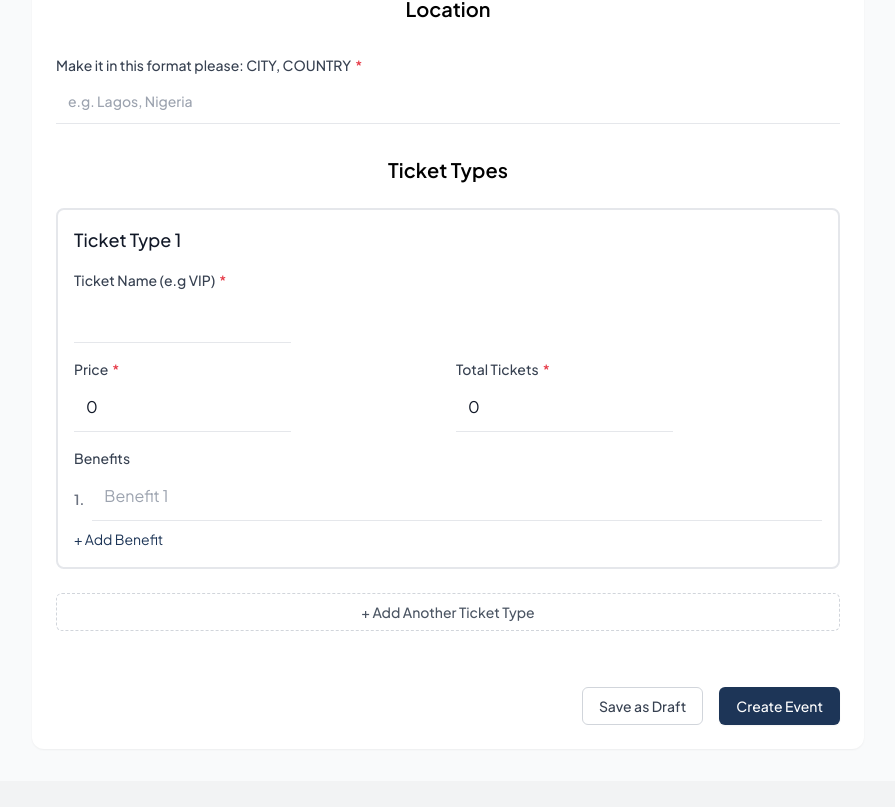
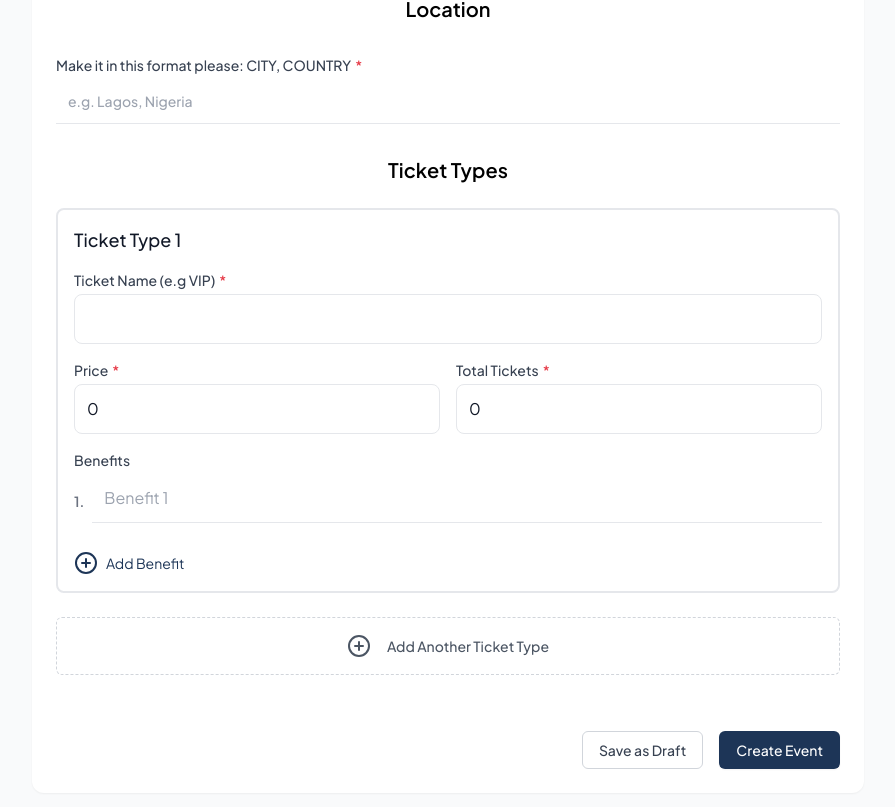
Before and after one commit to lukacera/sofa, a Next.js app: page /create-event in a window 1280 px wide. Shown: the part 759-1566 px from the top of the page, without its empty margins (192-1087 px from the left). Before the commit the page ends 1540 px from the top, so only its background shows below. Built offline with nearby package versions, Linux system fonts and the light colour scheme; no server answers.

Commit message:
Update tickets form comp

```diff
--- a/app/components/CreateEventComponents/TicketsForm.tsx
+++ b/app/components/CreateEventComponents/TicketsForm.tsx
@@ -1,4 +1,4 @@
-import { Trash } from 'lucide-react';
+import { PlusCircle, Trash } from 'lucide-react';
 import React from 'react'
 
 interface Ticket {
@@ -61,7 +61,7 @@ export const TicketsForm: React.FC<{
               newTickets[ticketIndex].name = e.target.value;
               setFormData({ ...formData, tickets: newTickets });
             }}
-            className={inputClasses}
+            className={`${inputClasses} !important border w-full rounded-lg`}
             required
           />
         </div>
@@ -75,14 +75,13 @@ export const TicketsForm: React.FC<{
             <input
               type="number"
               min="0"
-              step="0.01"
               value={ticket.price}
               onChange={(e) => {
                 const newTickets = [...formData.tickets];
                 newTickets[ticketIndex].price = parseFloat(e.target.value);
                 setFormData({ ...formData, tickets: newTickets });
               }}
-              className={inputClasses}
+              className={`${inputClasses} !important border w-full rounded-lg`}
               required
             />
           </div>
@@ -99,7 +98,7 @@ export const TicketsForm: React.FC<{
                 newTickets[ticketIndex].total = parseInt(e.target.value);
                 setFormData({ ...formData, tickets: newTickets });
               }}
-              className={inputClasses}
+              className={`${inputClasses} !important border w-full rounded-lg`}
               required
             />
           </div>
@@ -151,9 +150,10 @@ export const TicketsForm: React.FC<{
                 newTickets[ticketIndex].benefits.push('');
                 setFormData({ ...formData, tickets: newTickets });
               }}
-              className="text-sm mt-20 text-primaryDarker hover:text-primary"
+              className="text-sm text-primaryDarker hover:text-primary
+              flex items-center gap-2 pt-5"
             >
-              + Add Benefit
+              <PlusCircle /> Add Benefit
             </button>
           </div>
         </div>
@@ -177,9 +177,11 @@ export const TicketsForm: React.FC<{
           ]
         });
       }}
-      className="mt-4 w-full py-2 px-4 border border-dashed border-gray-300 rounded-md text-sm font-medium text-gray-600 hover:border-gray-400 hover:bg-gray-50"
+      className="mt-4 w-full p-4 border flex justify-center items-center gap-4
+      rounded-md text-sm font-medium text-gray-600 hover:border-gray-400
+      border-dashed border-gray-300 hover:bg-gray-50"
     >
-      + Add Another Ticket Type
+      <PlusCircle /> Add Another Ticket Type
     </button>
   </div>
 
```
